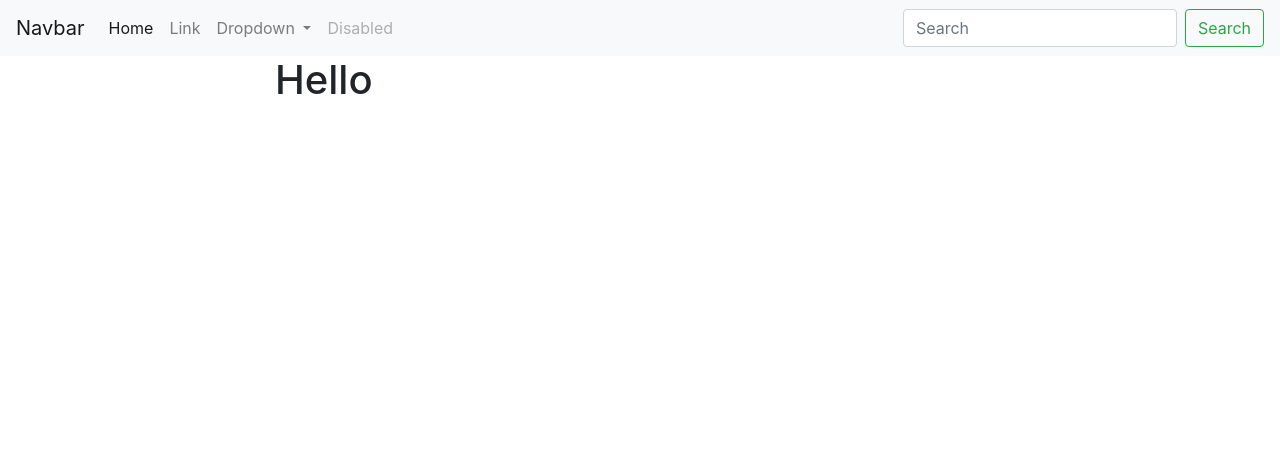
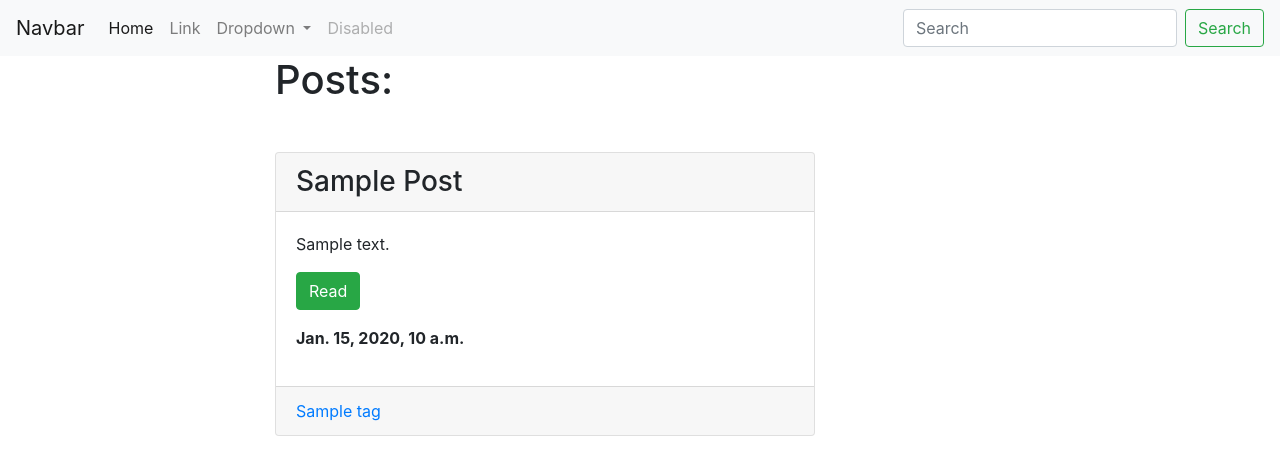
Before and after one commit to FroVolod/Blog, a Django app: page /blog/posts/ in a window 1280 px wide. Shown: the top 475 px of the page. Run offline with Django 3.2, Linux system fonts and the light colour scheme; tables that the repository leaves empty hold one stand-in row (values such as "Sample post"); some libraries are stand-ins or nearby versions.

Commit message:
created templates for tags and posts

```diff
--- a/blog/templates/blog/posts_list.html
+++ b/blog/templates/blog/posts_list.html
@@ -1 +1,21 @@
 {% extends 'blog/base_blog.html' %}
+
+{% block content %}
+    <h1 class="mb-5">Posts:</h1>
+    {% for post in posts %}
+        <div class="card mb-3">
+            <h3 class="card-header">{{ post.title | title }}</h5>
+            <div class="card-body">
+                <p class="card-text">{{ post.body | truncatewords:15 }}</p>
+                <a href="{% url 'post_detail_url' slug=post.slug %}" class="btn btn-success">Read</a>
+                <p></p>
+                <p><b class="card-title">{{ post.create_pub }}</b></p>
+            </div>
+            <div class="card-footer text-muted">
+                {% for tag in post.tags.all %}
+                    <a href="{% url 'tag_detail_url' slug=tag.slug %}">{{ tag.title }}</a>
+                {% endfor %}
+            </div>
+        </div>
+    {% endfor %}
+{% endblock %}
--- a/blog/views.py
+++ b/blog/views.py
@@ -9,11 +9,13 @@ from .utils import ObjectCreateMixin, ObjectDetailMixin
 
 
 def posts_list(request):
-    return render(request, 'blog/posts_list.html')
+    posts = Post.objects.all()
+    return render(request, 'blog/posts_list.html', context={'posts': posts})
 
 
 def tags_list(request):
-    return render(request, 'blog/tags_list.html')
+    tags = Tag.objects.all()
+    return render(request, 'blog/tags_list.html', context={'tags': tags})
 
 
 class PostCreate(ObjectCreateMixin, View):
```
Also changed, not shown: blog/templates/blog/post_detail.html (+12 -1 lines), blog/templates/blog/tag_detail.html (+20 -0 lines), blog/templates/blog/tags_list.html (+9 -0 lines).
